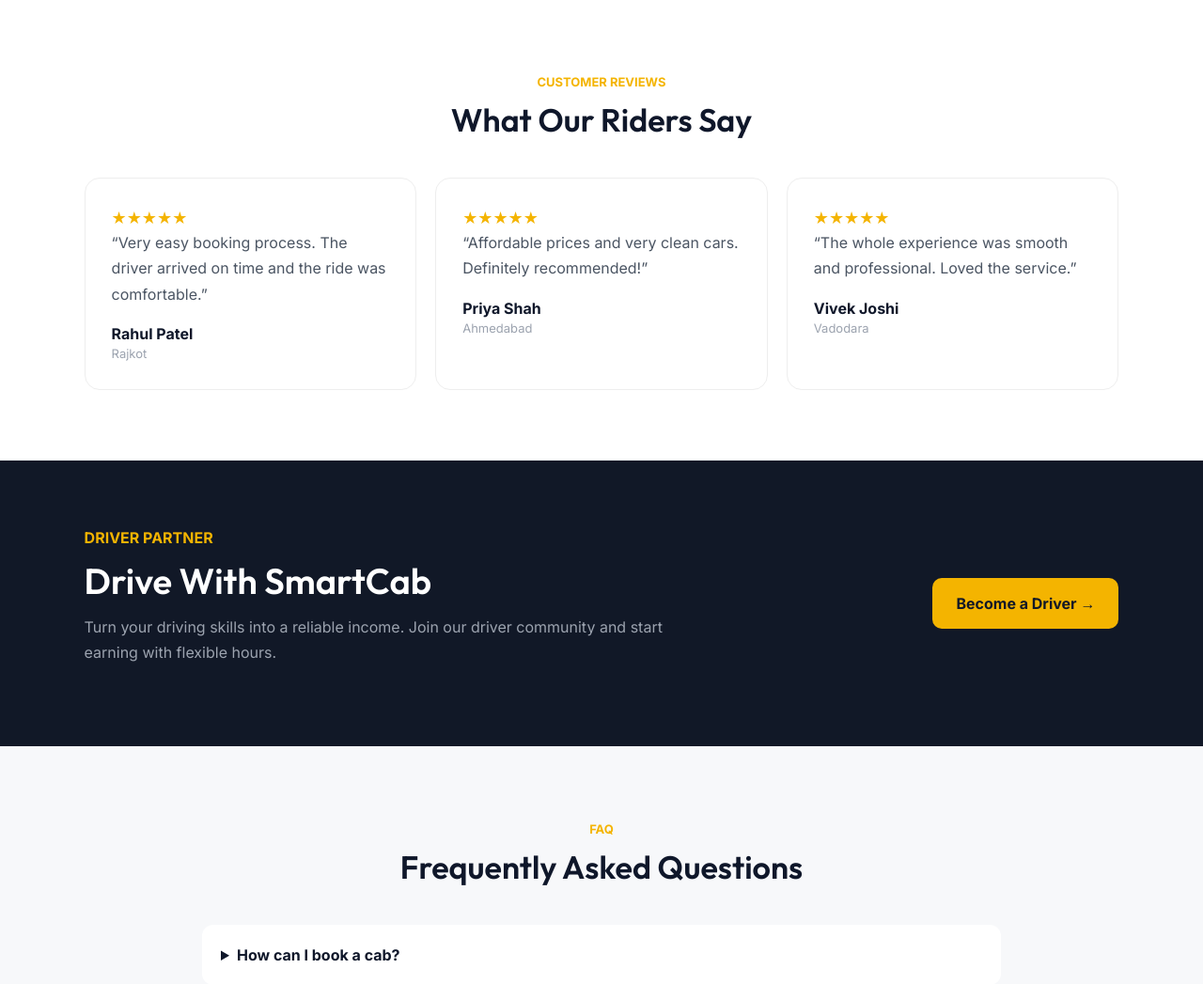
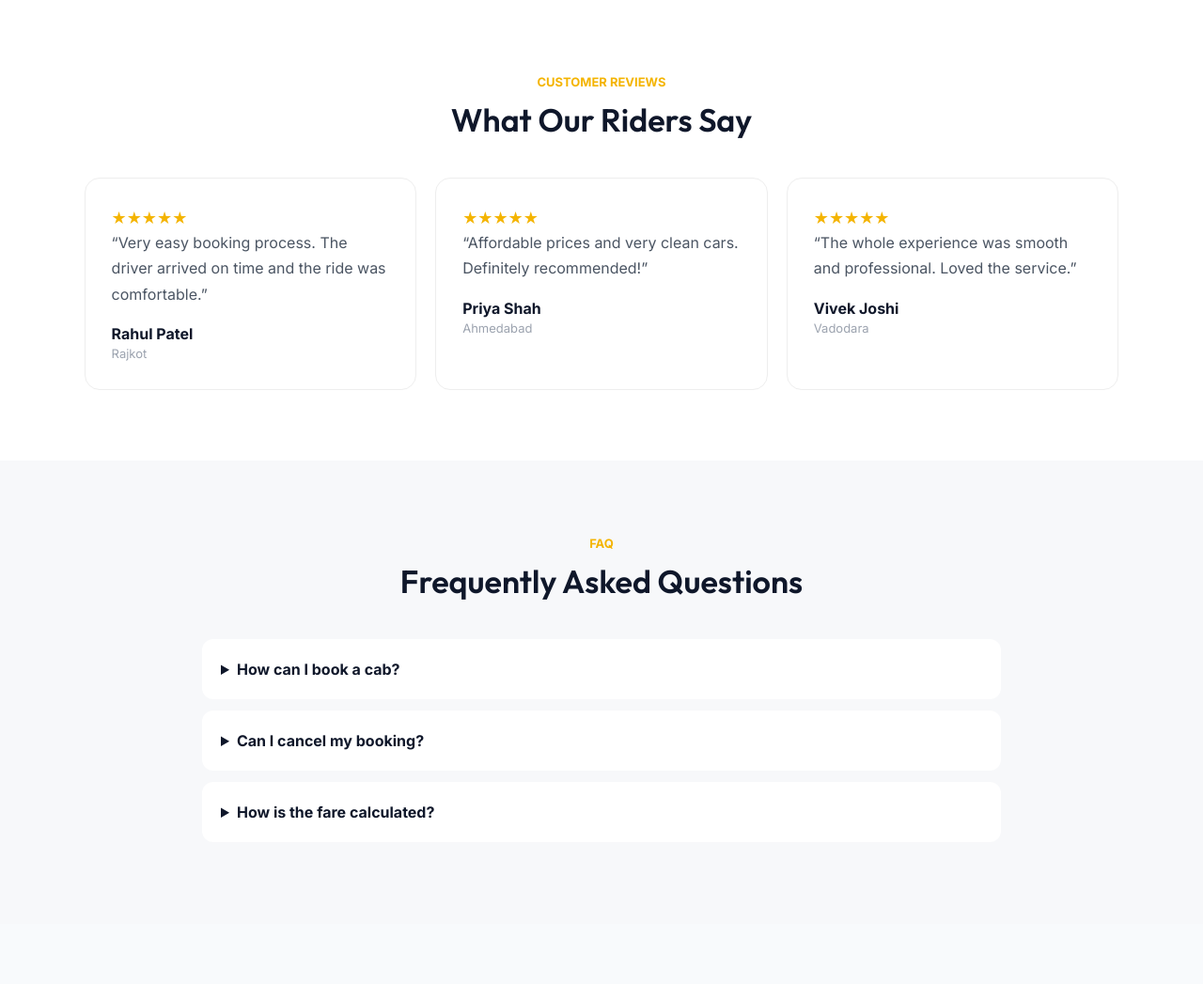
Before and after one commit to manish-suthar-mu/CabBooking, a PHP site: page /CabBooking/ in a window 1280 px wide. Shown: the part 2586-3633 px from the top of the page at 94% size. Run offline with PHP 8.4, Linux system fonts and the light colour scheme.

Commit message:
home page

```diff
--- a/views/home.php
+++ b/views/home.php
@@ -441,52 +441,6 @@
 </section>
 
 
-<section style="
-    padding:70px 7%;
-    background:#111827;
-    color:#fff;
-">
-
-    <div style="
-        display:flex;
-        justify-content:space-between;
-        align-items:center;
-    ">
-
-        <div style="max-width:650px;">
-
-            <span style="color:#f4b400; font-weight:800;">
-                DRIVER PARTNER
-            </span>
-
-            <h2 style="font-size:38px; margin:12px 0;">
-                Drive With SmartCab
-            </h2>
-
-            <p style="
-                color:#9ca3af;
-                line-height:1.7;
-            ">
-                Turn your driving skills into a reliable income.
-                Join our driver community and start earning with flexible hours.
-            </p>
-
-        </div>
-
-        <a href="#" style="
-            background:#f4b400;
-            color:#111827;
-            padding:15px 25px;
-            border-radius:10px;
-            text-decoration:none;
-            font-weight:800;
-        ">
-            Become a Driver →
-        </a>
-
-    </div>
-
-</section>
 
 <section style="padding:75px 7%; background:#f7f8fa;">
 
```
